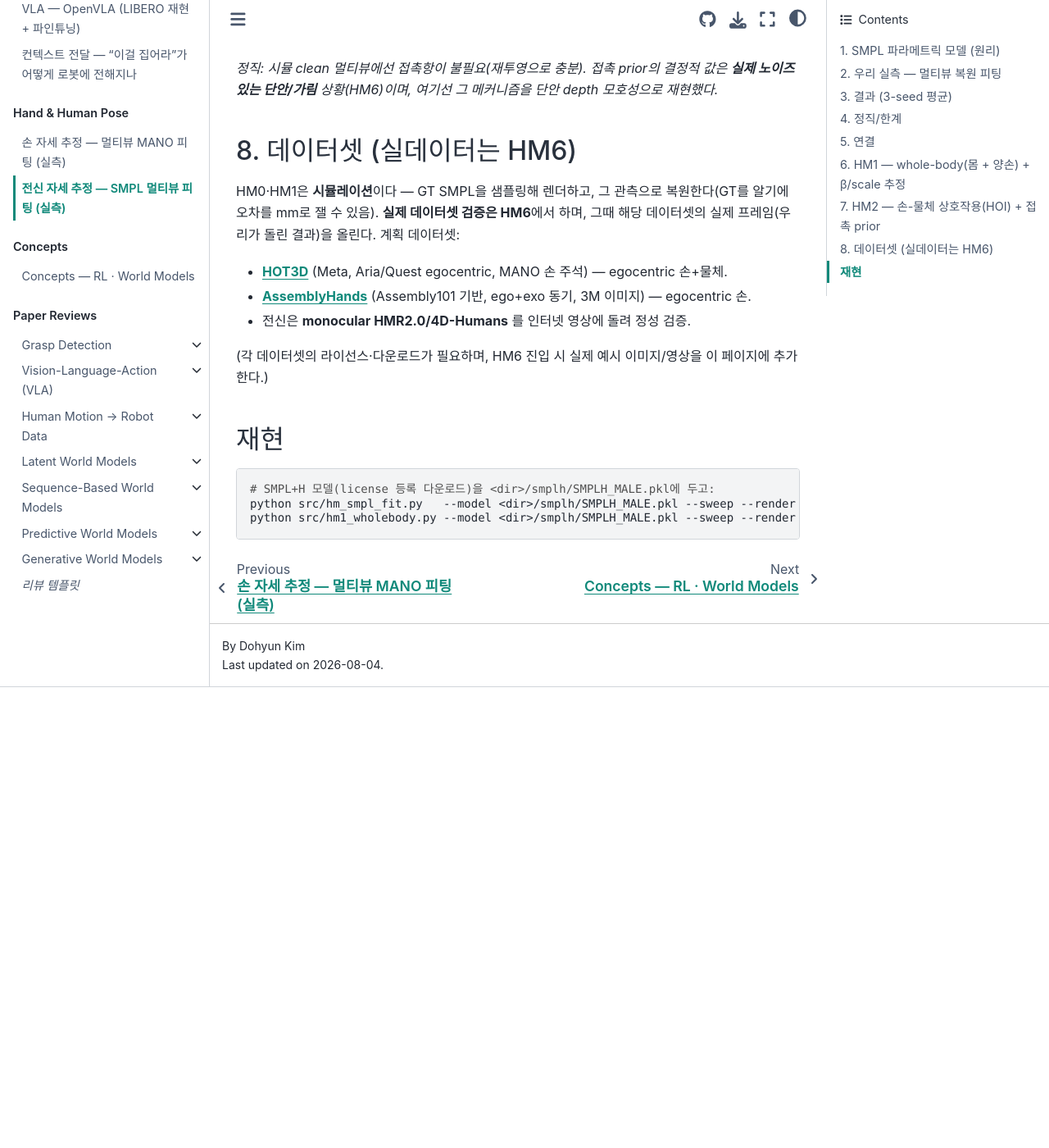
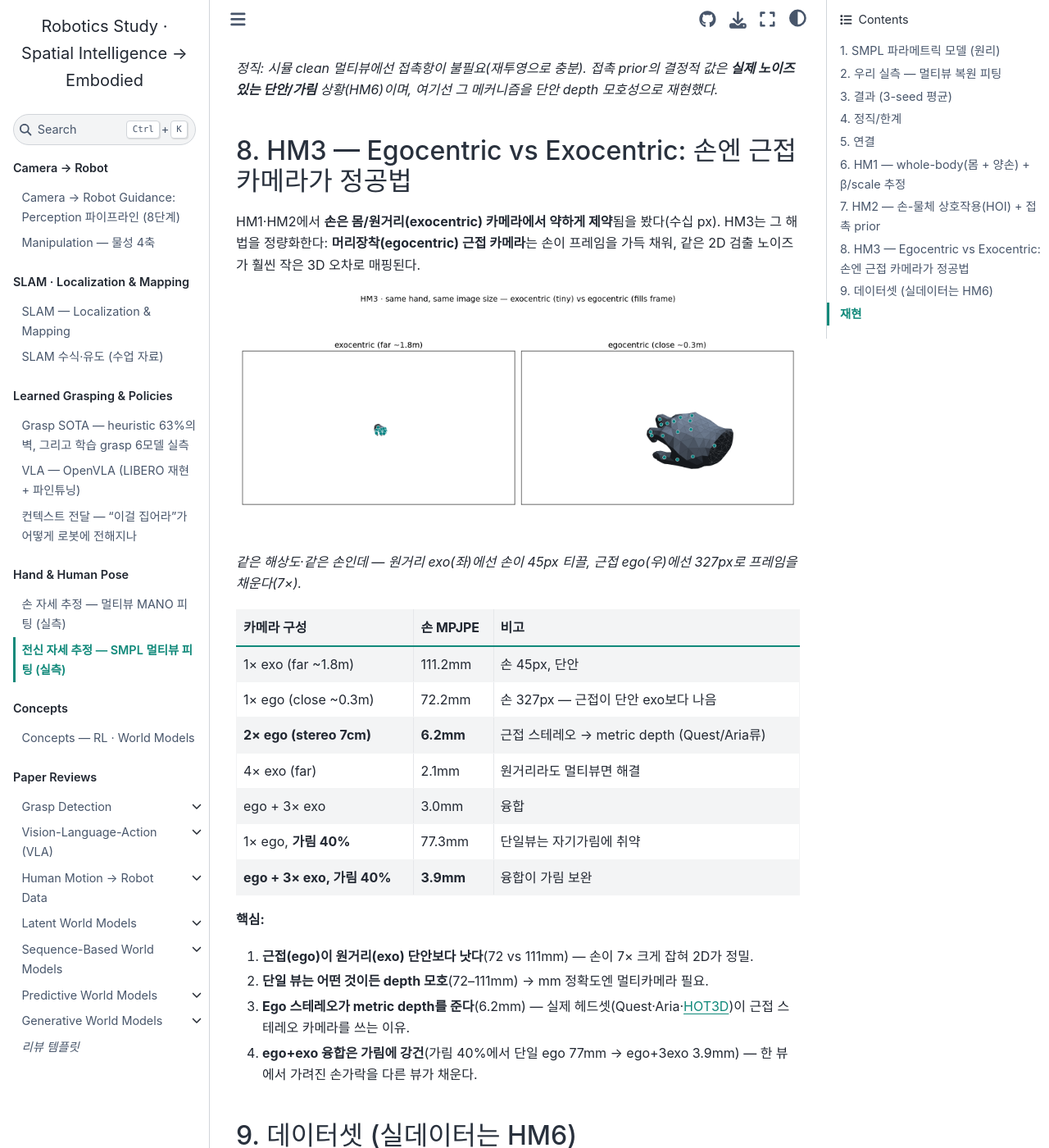
Before and after one commit to DoHyun468/robotics-study, a Jupyter Book: the page built from human_pose.md, in a window 1280 px wide and 1400 px high, scrolled down 7501 px. Shown: the whole window at 82% size. Built offline with Jupyter Book 1.0.4 settings and Sphinx 7.4.7 and the Sphinx Book theme 1.1.4, drawn with Linux system fonts in a browser that asks for light colours; before the commit the page ends 8339 px from its top, so only the background shows below that.

Commit message:
human_pose: HM3 egocentric vs exocentric hand pose
Quantifies why hands need close/head-mounted cameras (HM1/HM2 showed they are weakly
constrained from body/far cameras). Hand pixel footprint 45px (exo far) vs 327px (ego
close, 7x). Hand MPJPE: 1 exo-far 111mm -> 1 ego-close 72mm -> 2 ego-stereo 6.2mm (metric,
like Quest/Aria/HOT3D) -> 4 exo-far 2.1mm. ego+exo fusion is occlusion-robust (40% occ:
single ego 77mm -> ego+3exo 3.9mm). Striking side-by-side visual (exo speck vs ego fills frame).
Artifact: https://claude.ai/code/artifact/4e29bbbd-b59d-49f4-9d4d-d1013819dc85

Co-Authored-By: Claude Opus 4.8 <noreply@anthropic.com>
Claude-Session: https://claude.ai/code/session_01McbJgx4gfmrVVJzvBALQZp

```diff
--- a/human_pose.md
+++ b/human_pose.md
@@ -155,7 +155,31 @@ HM0(몸 22관절)에서 **양손 30관절까지 함께** 최적화하고, JD가
 
 *정직: 시뮬 clean 멀티뷰에선 접촉항이 불필요(재투영으로 충분). 접촉 prior의 결정적 값은 **실제 노이즈 있는 단안/가림** 상황(HM6)이며, 여기선 그 메커니즘을 단안 depth 모호성으로 재현했다.*
 
-## 8. 데이터셋 (실데이터는 HM6)
+## 8. HM3 — Egocentric vs Exocentric: 손엔 근접 카메라가 정공법
+
+HM1·HM2에서 **손은 몸/원거리(exocentric) 카메라에서 약하게 제약**됨을 봤다(수십 px). HM3는 그 해법을 정량화한다: **머리장착(egocentric) 근접 카메라**는 손이 프레임을 가득 채워, 같은 2D 검출 노이즈가 훨씬 작은 3D 오차로 매핑된다.
+
+<img src="_static/hm3_ego_vs_exo.png" alt="egocentric vs exocentric hand view" style="width:100%;max-width:1100px;border-radius:8px">
+
+*같은 해상도·같은 손인데 — 원거리 exo(좌)에선 손이 45px 티끌, 근접 ego(우)에선 327px로 프레임을 채운다(7×).*
+
+| 카메라 구성 | 손 MPJPE | 비고 |
+|---|---|---|
+| 1× exo (far ~1.8m) | 111.2mm | 손 45px, 단안 |
+| 1× ego (close ~0.3m) | 72.2mm | 손 327px — 근접이 단안 exo보다 나음 |
+| **2× ego (stereo 7cm)** | **6.2mm** | 근접 스테레오 → metric depth (Quest/Aria류) |
+| 4× exo (far) | 2.1mm | 원거리라도 멀티뷰면 해결 |
+| ego + 3× exo | 3.0mm | 융합 |
+| 1× ego, **가림 40%** | 77.3mm | 단일뷰는 자기가림에 취약 |
+| **ego + 3× exo, 가림 40%** | **3.9mm** | 융합이 가림 보완 |
+
+**핵심:**
+1. **근접(ego)이 원거리(exo) 단안보다 낫다**(72 vs 111mm) — 손이 7× 크게 잡혀 2D가 정밀.
+2. **단일 뷰는 어떤 것이든 depth 모호**(72–111mm) → mm 정확도엔 멀티카메라 필요.
+3. **Ego 스테레오가 metric depth를 준다**(6.2mm) — 실제 헤드셋(Quest·Aria·[HOT3D](https://facebookresearch.github.io/hot3d/))이 근접 스테레오 카메라를 쓰는 이유.
+4. **ego+exo 융합은 가림에 강건**(가림 40%에서 단일 ego 77mm → ego+3exo 3.9mm) — 한 뷰에서 가려진 손가락을 다른 뷰가 채운다.
+
+## 9. 데이터셋 (실데이터는 HM6)
 
 HM0·HM1은 **시뮬레이션**이다 — GT SMPL을 샘플링해 렌더하고, 그 관측으로 복원한다(GT를 알기에 오차를 mm로 잴 수 있음). **실제 데이터셋 검증은 HM6**에서 하며, 그때 해당 데이터셋의 실제 프레임(우리가 돌린 결과)을 올린다. 계획 데이터셋:
 
```
Also changed, not shown: _static/hm3_ego_vs_exo.png (added).
